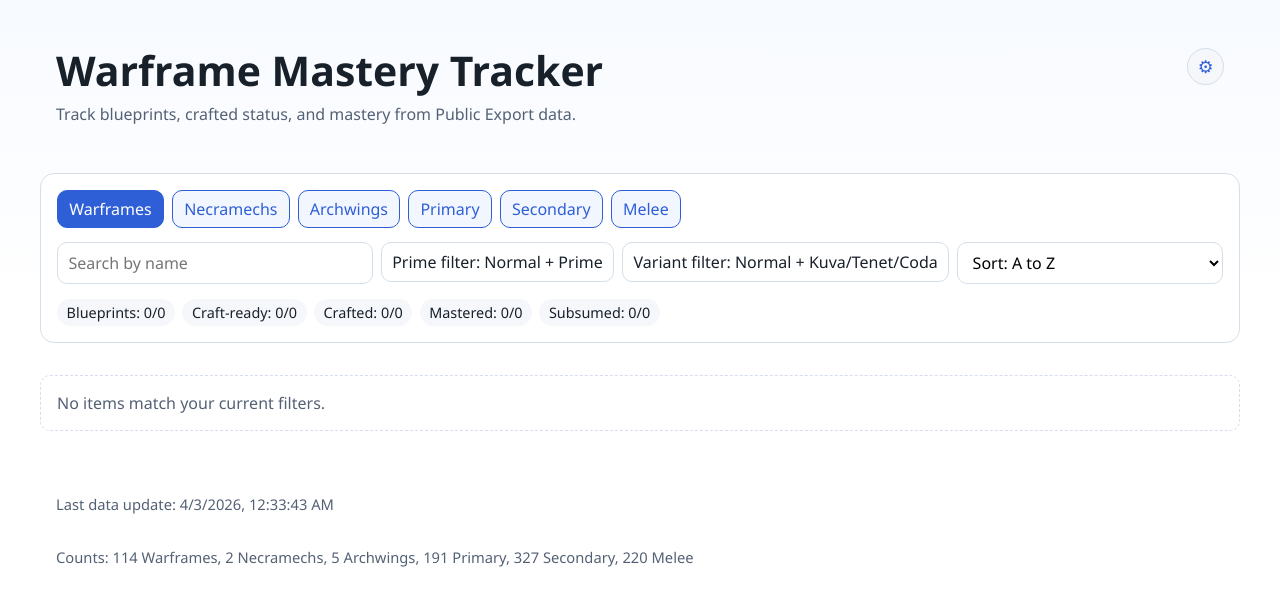
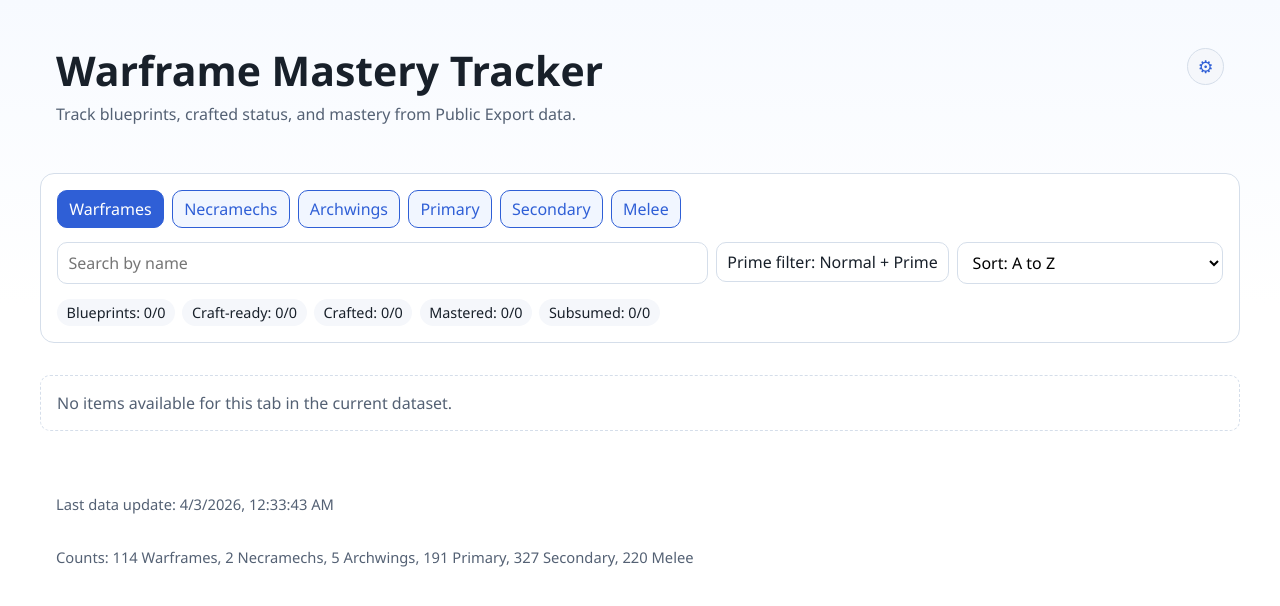
Before and after one commit to actuallyatiger/wf-mastery-tracker, a Svelte app: page / in a window 1280 px wide. Shown: the top 606 px of the page. Built offline with nearby package versions, Linux system fonts and the light colour scheme.

Commit message:
fix: show only relevant filters per tab

```diff
--- a/src/App.svelte
+++ b/src/App.svelte
@@ -126,6 +126,14 @@
     return data.weapons.filter((item) => item.tab === activeTab)
   }
 
+  function showPrimeFilterForTab() {
+    return ['warframes', 'archwings', 'primary', 'secondary', 'melee'].includes(activeTab)
+  }
+
+  function showVariantFilterForTab() {
+    return ['primary', 'secondary', 'melee'].includes(activeTab)
+  }
+
   function matchesSearch(item, text) {
     if (!text) {
       return true
@@ -174,6 +182,19 @@
       ...variantSelections,
       [key]: !variantSelections[key],
     }
+  }
+
+  function resetFilters() {
+    search = ''
+    primeSelections = {
+      normal: true,
+      prime: true,
+    }
+    variantSelections = {
+      normal: true,
+      lich: true,
+    }
+    sortBy = 'name-asc'
   }
 
   function getPrimeFilterLabel() {
@@ -358,11 +379,13 @@
     persist()
   }
 
+  $: tabItems = getFilteredByTab()
+
   $: currentItems = sortItems(
-    getFilteredByTab()
+    tabItems
       .filter((item) => matchesSearch(item, search))
-      .filter((item) => matchesPrimeFilter(item))
-      .filter((item) => matchesVariantFilter(item))
+      .filter((item) => (showPrimeFilterForTab() ? matchesPrimeFilter(item) : true))
+      .filter((item) => (showVariantFilterForTab() ? matchesVariantFilter(item) : true))
   )
 
   $: summary = currentItems.reduce(
@@ -432,6 +455,7 @@
     <div class="controls">
       <input placeholder="Search by name" bind:value={search} />
 
+      {#if showPrimeFilterForTab()}
         <details class="filter-menu">
           <summary>{getPrimeFilterLabel()}</summary>
           <div class="filter-list">
@@ -453,7 +477,9 @@
             </label>
           </div>
         </details>
+      {/if}
 
+      {#if showVariantFilterForTab()}
         <details class="filter-menu">
           <summary>{getVariantFilterLabel()}</summary>
           <div class="filter-list">
@@ -475,6 +501,7 @@
             </label>
           </div>
         </details>
+      {/if}
 
       <select bind:value={sortBy}>
         <option value="name-asc">Sort: A to Z</option>
@@ -500,7 +527,14 @@
   {:else if error}
     <p class="status error">{error}</p>
   {:else if currentItems.length === 0}
-    <p class="status">No items match your current filters.</p>
+    {#if tabItems.length > 0}
+      <div class="status">
+        <p>No items match your current filters.</p>
+        <button on:click={resetFilters}>Reset filters</button>
+      </div>
+    {:else}
+      <p class="status">No items available for this tab in the current dataset.</p>
+    {/if}
   {:else}
     <section class="grid">
       {#each currentItems as item}
```
Lines whose indentation alone changed are shown as unchanged.
